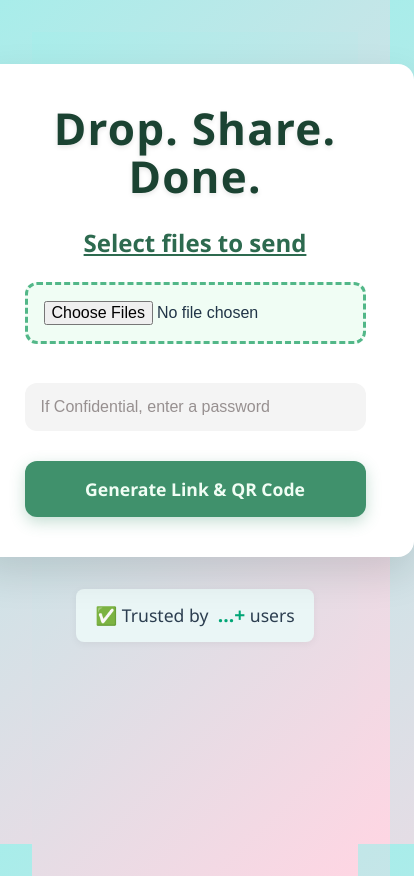
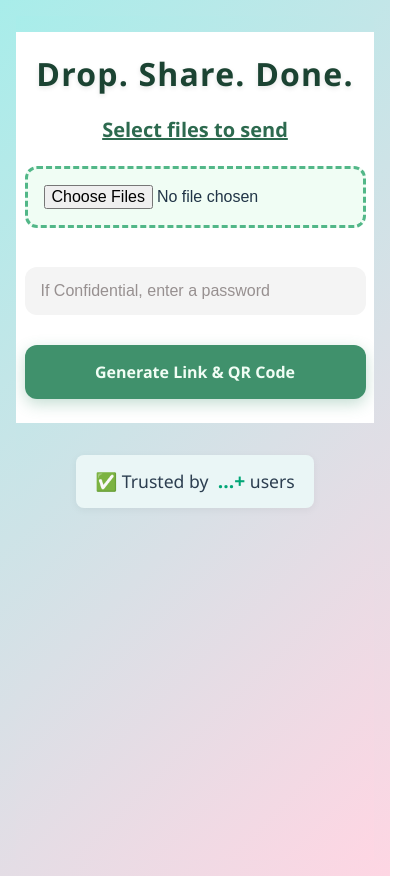
Before and after one commit to Vivan-1045/instant-share, a React (Vite) app in the folder frontend/: page / in a window 390 px wide. Shown: the whole page, 414 px wide, since content can reach past the window. Built offline with nearby package versions, Linux system fonts and the light colour scheme; no server answers.

Commit message:
mobile view changes

```diff
--- a/frontend/src/styles/styles.css
+++ b/frontend/src/styles/styles.css
@@ -325,3 +325,55 @@ h3{
   text-align: center;
 
 }
+
+@media (max-width: 720px) {
+  .main-layout {
+    flex-direction: column;
+    align-items: center;
+    justify-content: flex-start;
+    gap: 1.5rem;
+  }
+
+  .left-pane,
+  .right-pane {
+    width: 100%;
+    min-width: unset;
+  }
+
+  .container {
+    max-height: none;
+    height: auto;
+    overflow-y: auto;
+    padding: 1.5rem;
+    box-shadow: none;
+  }
+
+  body, html {
+    height: auto;
+    overflow-y: auto;
+    padding: 1rem;
+    align-items: flex-start;
+  }
+
+  button {
+    width: 100%;
+    font-size: 1rem;
+  }
+
+  h1 {
+    font-size: 2rem;
+  }
+
+  h2 {
+    font-size: 1.25rem;
+  }
+
+  .qr-code-box {
+    width: 100%;
+    max-width: 320px;
+  }
+
+  .right-pane {
+    margin-bottom: 1.5rem;
+  }
+}
```
